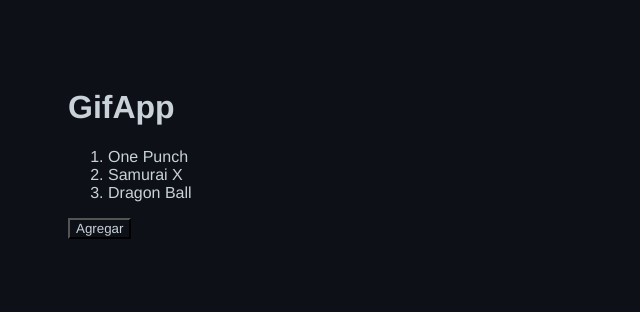
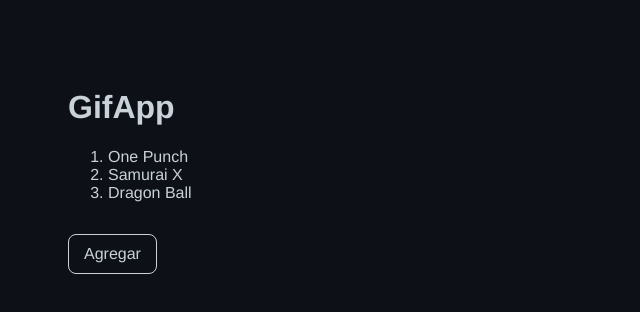
Before and after one commit to alexxispn/react-gif-app, a React (Vite) app: page / in a window 1280 px wide. Shown: the top 312 px of the page, without its empty margins (0-640 px from the left). Built offline with nearby package versions, Linux system fonts and the light colour scheme.

Commit message:
add button to styles

```diff
--- a/src/styles.css
+++ b/src/styles.css
@@ -12,7 +12,7 @@ input {
     background-color: white;
     border-radius: 5px;
     border: 1px solid rgb(97, 32, 158);
-    color: #C9D1C7;
+    color: #0D1117;
     font-size: 1.2rem;
     outline: none;
     padding: 10px 15px;
@@ -62,3 +62,13 @@ h3 {
 .card img {
     width: 100%;
 }
+
+button {
+    background-color: #0D1117;
+    border: 1px solid #C9D1D9;
+    border-radius: 0.5rem;
+    color: #C9D1D9;
+    font-size: 1rem;
+    margin: 1rem 0;
+    padding: 10px 15px;
+}
```
